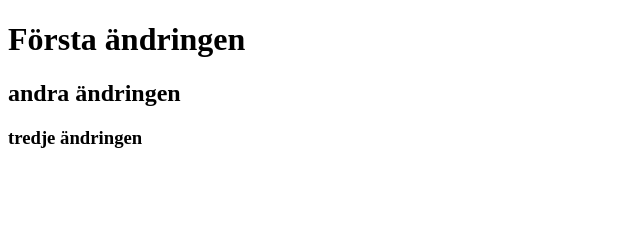
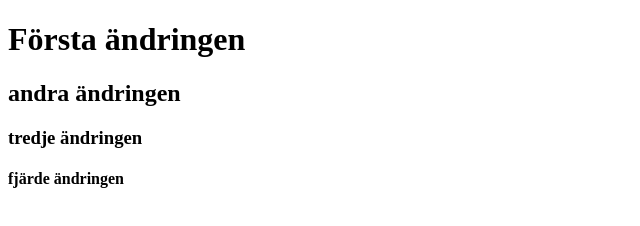
Before and after one commit to Meyertoe/Git-Test-Grupp-Ivan-och-Simon-main, a plain HTML site: page index.html in a window 1280 px wide. Shown: the whole page, without its empty margins (0-640 px from the left). Drawn offline with Linux system fonts and the light colour scheme.

Commit message:
fjärde ändrningen

```diff
--- a/index.html
+++ b/index.html
@@ -9,5 +9,6 @@
     <h1>Första ändringen</h1>
     <h2>andra ändringen</h2>
     <h3>tredje ändringen</h3>
+    <h4>fjärde ändringen</h4>
 </body>
 </html>
```
